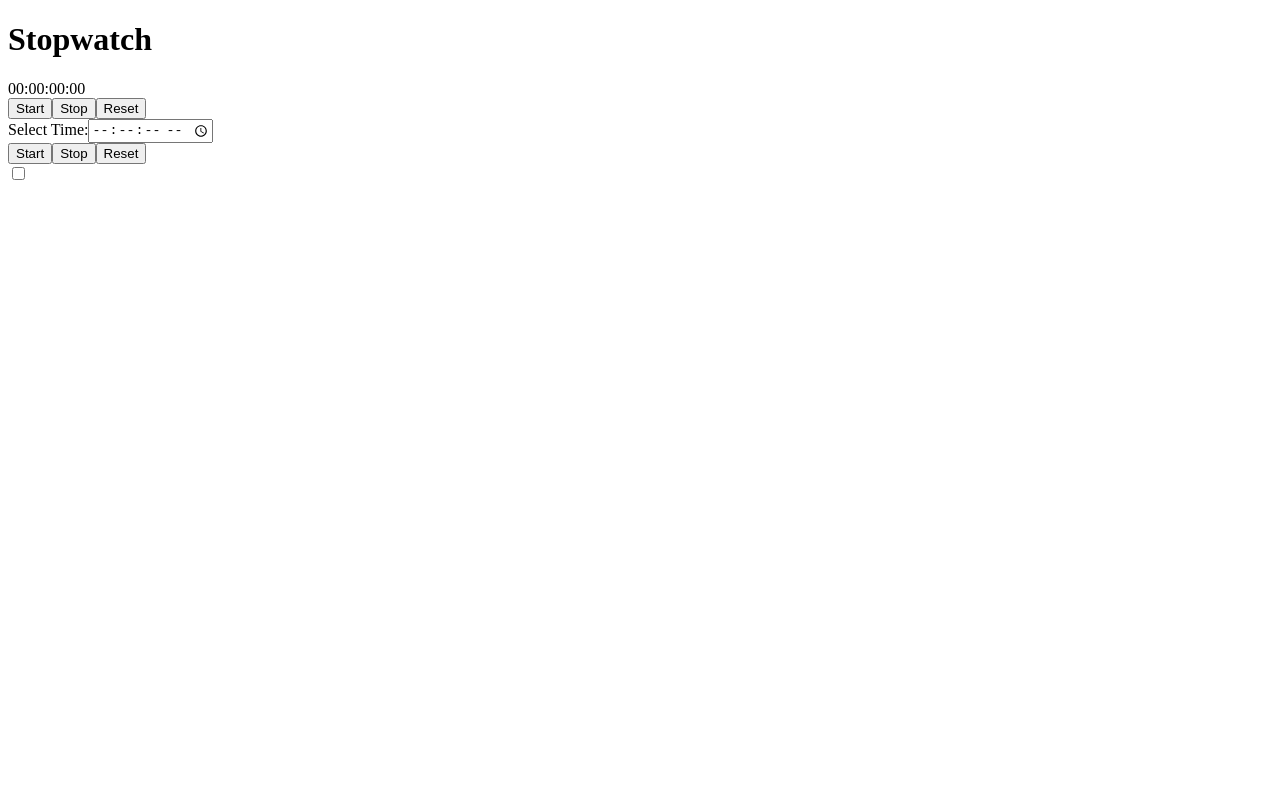
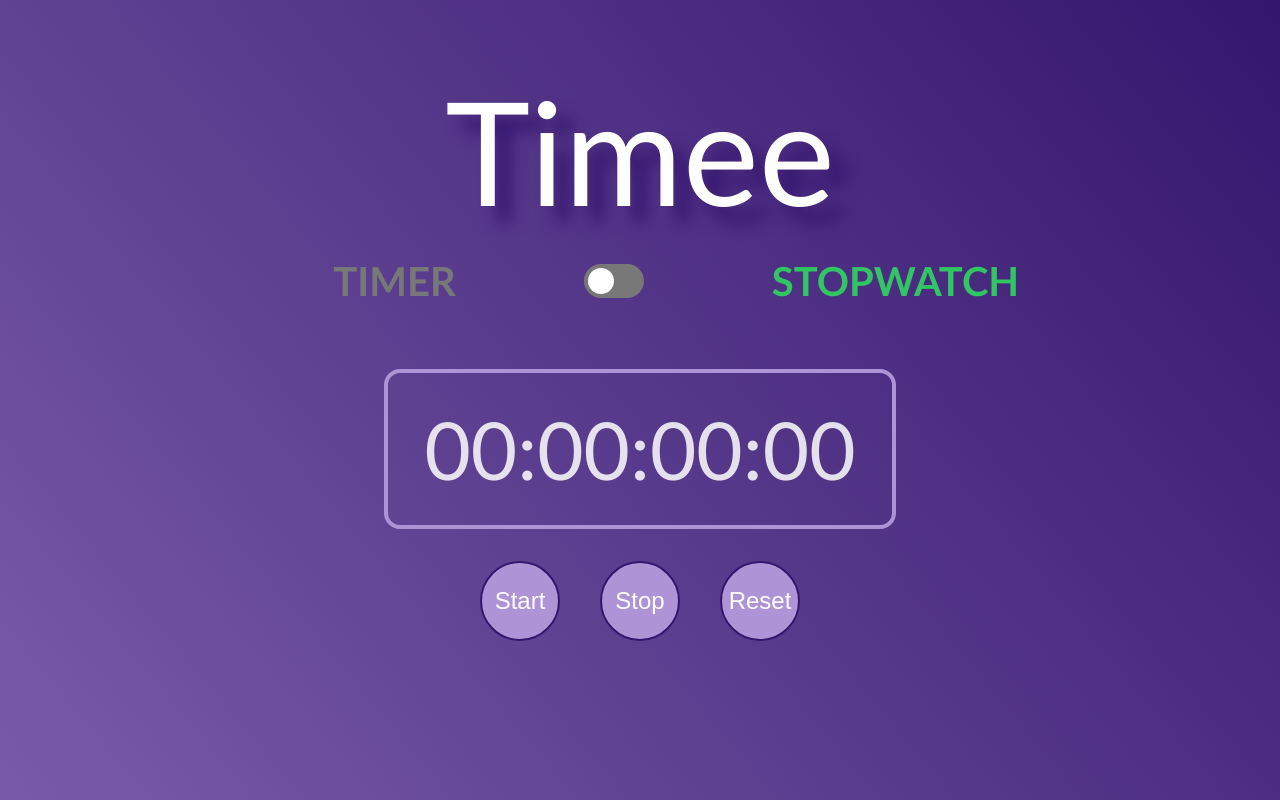
Before and after one commit to YuriyLt/tech-task__project2.0, an Angular app: page / in a window 1280 px wide. Shown: the top 800 px of the page. Built offline with nearby package versions, Linux system fonts and the light colour scheme.

Commit message:
styles applied to stopwatch

```diff
--- a/src/app/app.component.html
+++ b/src/app/app.component.html
@@ -1,5 +1,10 @@
-<app-stopwatch></app-stopwatch>
-
-<app-timer></app-timer>
-
-<app-switch-button></app-switch-button>
+<body class="main">
+    <h1 class="h1">Timee</h1>
+    <div class="switch-container">
+        <span class="span">TIMER</span>
+        <app-switch-button class="switch-container__button"></app-switch-button>
+        <span class="span">STOPWATCH</span>
+    </div>
+    <app-stopwatch class="stopwatch"></app-stopwatch>
+    <app-timer></app-timer>
+</body>
--- a/src/app/app.component.scss
+++ b/src/app/app.component.scss
@@ -0,0 +1,44 @@
+.main {
+    display: flex;
+    flex-direction: column;
+    justify-content: center;
+    align-items: center;
+    max-width: 60%;
+    margin: auto;
+}
+
+.h1 {
+    margin-top: 7vh;
+    margin-bottom: 2.5vh;
+    font-size: 9rem;
+    font-weight: 250;
+    color: var(--main-text-color);
+    text-shadow: 1rem 1rem 1rem var(--secondary-color);
+}
+
+.switch-container {
+    display: grid;
+    grid-template-columns: 1fr 60px 1fr;
+    grid-column-gap: 8rem;
+    align-items: center;
+    font-size: 2.5rem;
+    font-weight: 800;
+    color: var(--accent-color);
+}
+
+.switch-container span:nth-child(1) {
+    display: grid;
+    justify-content: end;
+    color: var(--gray-color);
+}
+
+.switch-container.switch-container__button {
+    display: grid;
+    justify-content: center;
+    align-items: center;
+}
+
+.stopwatch {
+    margin-top: 4vh;
+    margin-bottom: 250vh;
+}
--- a/src/app/common-ui/stopwatch/stopwatch.component.html
+++ b/src/app/common-ui/stopwatch/stopwatch.component.html
@@ -1,7 +1,6 @@
-<h1 class="logo">Stopwatch</h1>
 <div class="stopwatch">
-            <div>
-                <span class="stopwatchDisplay">{{title}}</span>
+    <div class="stopwatch-container">
+        <span class="stopwatch-container__display">{{title}}</span>
     </div>
     <div class="controls">
         <button class="controls-startBtn" (click)="start()">Start</button>
--- a/src/app/common-ui/stopwatch/stopwatch.component.scss
+++ b/src/app/common-ui/stopwatch/stopwatch.component.scss
@@ -0,0 +1,43 @@
+.stopwatch {
+    display: flex;
+    flex-direction: column;
+    justify-content: center;
+    align-items: center;
+    gap: 2rem;
+}
+
+.stopwatch-container {
+    display: grid;
+    justify-content: center;
+    align-items: center;
+    width: 32rem;
+    height: 10rem;
+    border-radius: 1rem;
+    border: 0.25rem solid;
+    border-color: var(--comment-color);
+    color: var(--main-text-color);
+}
+
+.stopwatch-container__display {
+    font-size: 5rem;
+    opacity: 0.85;
+}
+
+.controls {
+    width: 20rem;
+    display: flex;
+    justify-content: space-between
+}
+
+.controls-startBtn,
+.controls-stopBtn,
+.controls-resetBtn {
+    width: 5rem;
+    height: 5rem;
+    border-radius: 50%;
+    background-color: var(--comment-color);
+    border: 0.15rem solid;
+    border-color: var(--secondary-color);
+    font-size: 1.5rem;
+    color: var(--main-text-color);
+}
--- a/src/app/common-ui/switch-button/switch-button.component.html
+++ b/src/app/common-ui/switch-button/switch-button.component.html
@@ -1,4 +1,4 @@
-<label for="switch" class="switch">
+<label class="switch">
     <input type="checkbox">
-    <span class="slider rounded"></span>
+    <span class="slider round"></span>
 </label>
--- a/src/app/common-ui/switch-button/switch-button.component.scss
+++ b/src/app/common-ui/switch-button/switch-button.component.scss
@@ -0,0 +1,61 @@
+@import url(/src/styles.scss);
+
+.switch {
+    position: relative;
+    display: grid;
+    justify-content: center;
+    width: 60px;
+    height: 34px;
+  }
+
+  .switch input {
+    opacity: 1;
+    width: 0;
+    height: 0;
+  }
+
+  .slider {
+    position: absolute;
+    cursor: pointer;
+    top: 0;
+    left: 0;
+    right: 0;
+    bottom: 0;
+    background-color: var(--gray-color);
+    -webkit-transition: .4s;
+    transition: .4s;
+  }
+
+  .slider:before {
+    position: absolute;
+    content: "";
+    height: 26px;
+    width: 26px;
+    left: 4px;
+    bottom: 4px;
+    background-color: var(--main-text-color);
+    -webkit-transition: .4s;
+    transition: .4s;
+  }
+
+  input:checked + .slider {
+    background-color: var(--accent-color);
+  }
+
+  input:focus + .slider {
+    box-shadow: 0 0 2rem var(--accent-color);
+  }
+
+  input:checked + .slider:before {
+    -webkit-transform: translateX(26px);
+    -ms-transform: translateX(26px);
+    transform: translateX(26px);
+  }
+
+  .slider.round {
+    border-radius: 34px;
+  }
+
+  .slider.round:before {
+    border-radius: 50%;
+  }
--- a/src/app/common-ui/timer/timer.component.html
+++ b/src/app/common-ui/timer/timer.component.html
@@ -1,7 +1,7 @@
 <div class="main-container center">
     <app-timer-input (timeSelected)="onTimeSelected($event)"></app-timer-input>
     <div class="timer-container center">
-        <div class="timer center"></div>
+        <div class="timer center">00:00:00</div>
     </div>
     <div class="controls center">
         <button (click)="startTimer()">Start</button>
--- a/src/styles.scss
+++ b/src/styles.scss
@@ -1 +1,27 @@
-/* You can add global styles to this file, and also import other style files */
+@import url(/src/app/app.component.scss);
+@import url(/src/app/common-ui/stopwatch/stopwatch.component.scss);
+
+html {
+    box-sizing: border-box;
+    font-family:'Trebuchet MS', 'Lucida Sans Unicode', 'Lucida Grande', 'Lucida Sans', Arial, sans-serif;
+    margin: 0;
+    padding: 0;
+    background: rgb(1,1,1);
+    background: linear-gradient(50deg, rgba(1,1,1,1) 0%, rgba(175,147,215,1) 32%, rgba(53,22,110,1) 100%);
+}
+
+*,
+*::before,
+*::after {
+    box-sizing: inherit;
+}
+
+:root {
+    --primary-color: #6834D4;
+    --secondary-color: #35166e;
+    --accent-color: #32c563;
+    --dark-color: #010101;
+    --main-text-color: #FEFEFE;
+    --comment-color: #af93d7;
+    --gray-color: #787878;
+}
```
Lines whose indentation alone changed are shown as unchanged.
